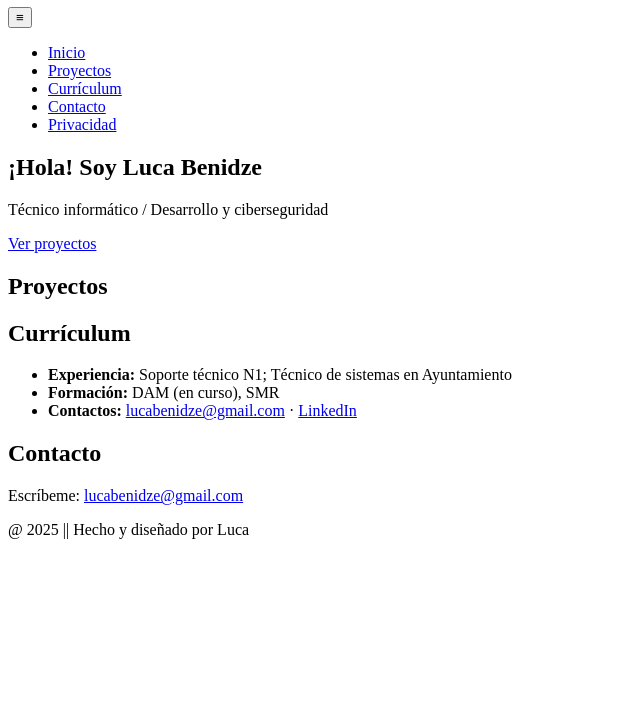
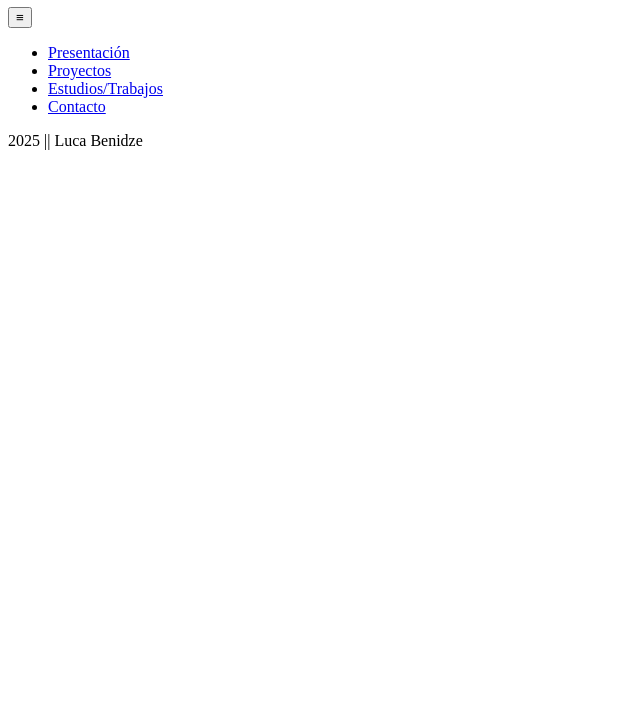
Before and after one commit to luucabg/mi-portfolio, a plain HTML site: page index.html in a window 1280 px wide. Shown: the part 73-800 px from the top of the page, without its empty margins (0-640 px from the left). Drawn offline with Linux system fonts and the light colour scheme.

Commit message:
comienzo

```diff
--- a/index.html
+++ b/index.html
@@ -3,64 +3,40 @@
 <head>
   <meta charset="utf-8">
   <meta name="viewport" content="width=device-width, initial-scale=1">
-  <title>Portfolio - Luca Benidze</title>
+  <title>Portfolio — Luca Benidze</title>
   <link rel="stylesheet" href="Style/main.css">
 </head>
 <body>
   <header>
     <div class="barra-principal">
-      <h1><strong>Luca B.G.</strong></h1>
+      <h1>LBG</h1>
       <button class="menu-toggle" aria-expanded="false" aria-controls="main-nav" aria-label="Abrir menú">≡</button>
     </div>
 
     <nav id="main_nav">
       <ul>
-        <li><a href="#inicio">Inicio</a></li>
+        <li><a href="#inicio">Presentación</a></li>
         <li><a href="#proyectos">Proyectos</a></li>
-        <li><a href="#cv">Currículum</a></li>
+        <li><a href="#estudios">Estudios/Trabajos</a></li>
         <li><a href="#contacto">Contacto</a></li>
-        <li><a href="politica.html" target="_blank" rel="noopener">Privacidad</a></li>
       </ul>
     </nav>
   </header>
 
   <main id="inicio">
-    <section class="hero">
-      <h2>¡Hola! Soy Luca Benidze</h2>
-      <p>Técnico informático / Desarrollo y ciberseguridad</p>
-      <a class="btn" href="#proyectos">Ver proyectos</a>
-    </section>
-
-    <section id="proyectos" class="proyectos">
-      <h2>Proyectos</h2>
-
-    </section>
-
-    <section id="cv" class="cv">
-      <h2>Currículum</h2>
-      <ul>
-        <li><strong>Experiencia:</strong> Soporte técnico N1; Técnico de sistemas en Ayuntamiento</li>
-        <li><strong>Formación:</strong> DAM (en curso), SMR</li>
-        <li><strong>Contactos:</strong> <a href="mailto:lucabenidze@gmail.com">lucabenidze@gmail.com</a> · <a href="https://www.linkedin.com/in/lucabenidze" target="_blank" rel="noopener">LinkedIn</a></li>
-      </ul>
-    </section>
-
-    <section id="contacto" class="contacto">
-      <h2>Contacto</h2>
-      <p>Escríbeme: <a href="mailto:lucabenidze@gmail.com">lucabenidze@gmail.com</a></p>
-    </section>
+    <section class="hero" aria-label="Presentación"></section>
+    <section id="proyectos" class="proyectos"></section>
+    <section id="estudios" class="cv"></section>
+    <section id="contacto" class="contacto"></section>
   </main>
 
-
+  <!-- Popup cookies -->
   <div class="cookie-popup" id="cookiePopup" hidden>
-    <p>Este sitio utiliza cookies. <a href="politica.html" target="_blank" rel="noopener">Más info</a></p>
+    <p>Este sitio usa cookies técnicas. <a href="politica.html" target="_blank" rel="noopener">Más info</a></p>
     <button id="acceptCookies">Aceptar</button>
   </div>
 
-  <footer>
-    <p>@ 2025 || Hecho y diseñado por Luca</p>
-  </footer>
-
+  <footer><p>2025 || Luca Benidze</p></footer>
   <script src="Javascript.js"></script>
 </body>
 </html>
```
Also changed, not shown: 1 other file.
